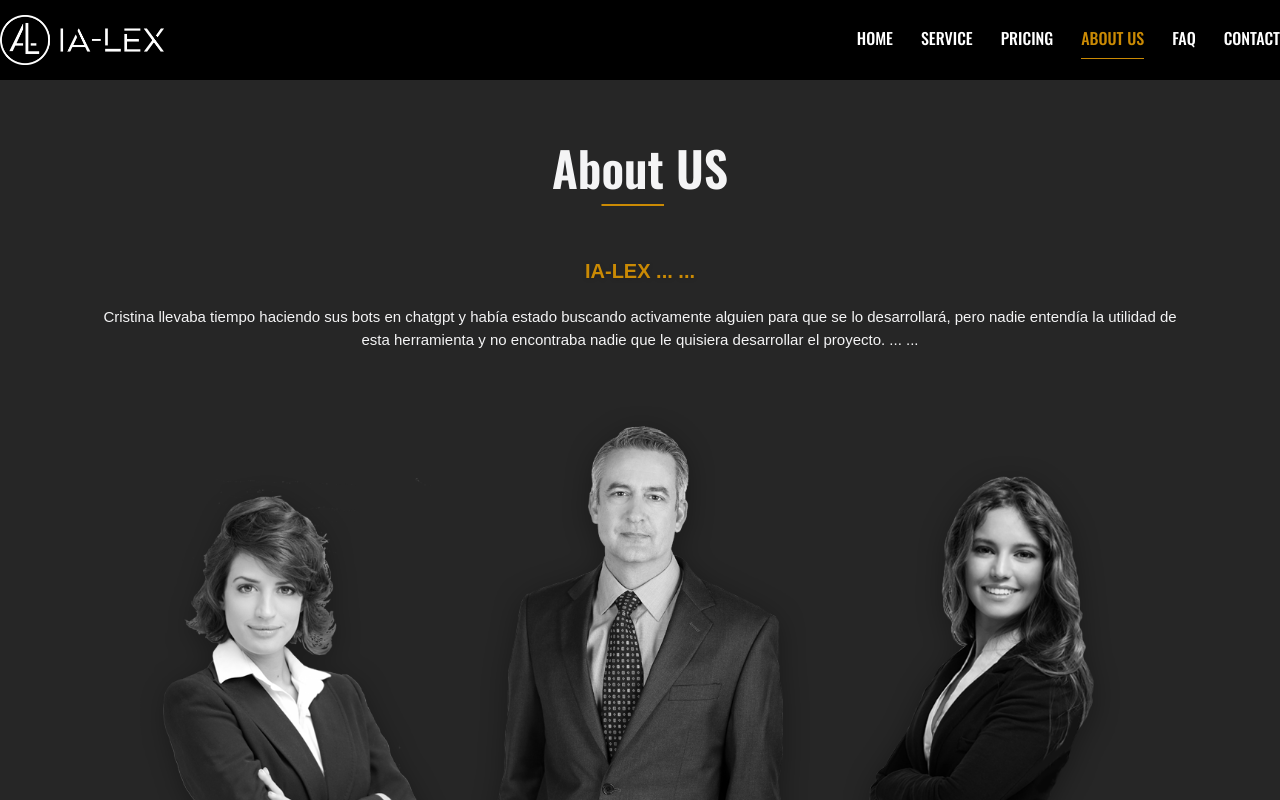
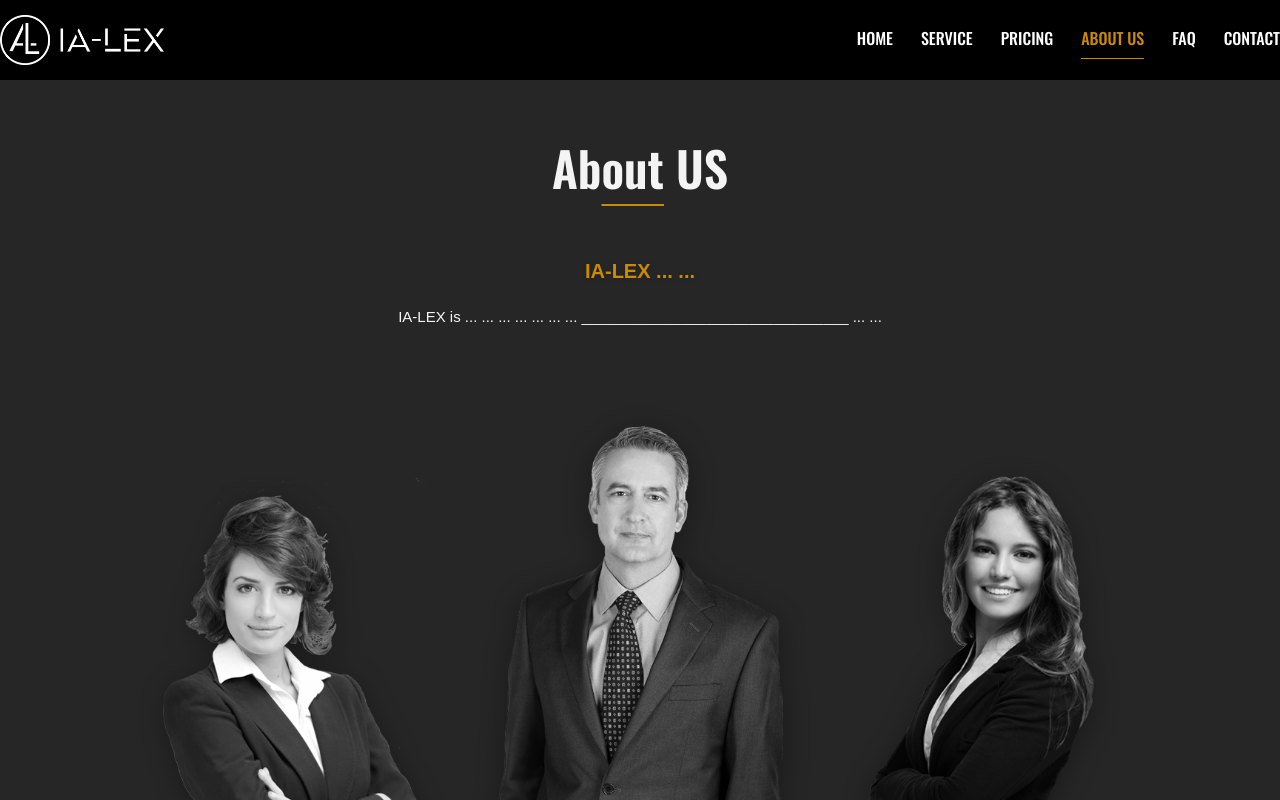
Before and after one commit to GoldenDev176743/SpanishLaw_Chatbot, a Next.js app: page /about in a window 1280 px wide. Built offline with nearby package versions, Linux system fonts and the light colour scheme; a web font is replaced by a local one.

Commit message:
Update page.tsx

```diff
--- a/src/app/about/page.tsx
+++ b/src/app/about/page.tsx
@@ -23,10 +23,7 @@ const About = () => {
             IA-LEX ... ...
           </div>
           <div className="mt-5 font-playpen_sans text-[15px]">
-            Cristina llevaba tiempo haciendo sus bots en chatgpt y había estado
-            buscando activamente alguien para que se lo desarrollará, pero nadie
-            entendía la utilidad de esta herramienta y no encontraba nadie que
-            le quisiera desarrollar el proyecto. ... ...
+            IA-LEX is ... ... ... ... ... ... ... ________________________________ ... ...
           </div>
           <div className="absolute lg:flex self-center items-center scale-[0.8] translate-y-[200px]">
             <div className={`${styles.container}`}>
```
